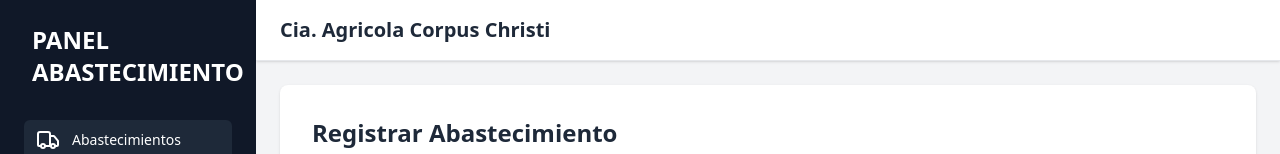
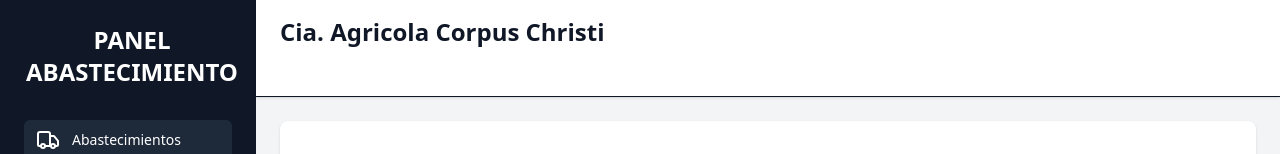
Before and after one commit to Kromatic97/gestion-combustible-frontend, a React (Vite) app in the folder frontend/: page / in a window 1280 px wide. Shown: the top 154 px of the page. Built offline with nearby package versions, Linux system fonts and the light colour scheme; no server answers.

Commit message:
todo actualizado

```diff
--- a/frontend/src/App.jsx
+++ b/frontend/src/App.jsx
@@ -1,3 +1,4 @@
+import { useState, useEffect } from "react";
 import { BrowserRouter as Router, Routes, Route } from "react-router-dom";
 import Layout from "./components/Layout";
 import AbastecimientoForm from "./components/AbastecimientoForm";
@@ -9,13 +10,26 @@ import HistorialAbastecimientos from "./components/HistorialAbastecimientos";
 import HistorialFiltrado from "./components/HistorialFiltrado";
 import DashboardAbastecimiento from "./components/DashboardAbastecimiento";
 
+function App() {
+  const [darkMode, setDarkMode] = useState(() => {
+    return localStorage.getItem("theme") === "dark";
+  });
 
+  useEffect(() => {
+    if (darkMode) {
+      document.documentElement.classList.add("dark");
+      localStorage.setItem("theme", "dark");
+    } else {
+      document.documentElement.classList.remove("dark");
+      localStorage.setItem("theme", "light");
+    }
+  }, [darkMode]);
 
-function App() {
   return (
+    <div className="min-h-screen bg-gray-100 dark:bg-gray-900 text-gray-900 dark:text-white">
       <Router>
         <Routes>
-        <Route element={<Layout />}>
+          <Route element={<Layout toggleDark={() => setDarkMode(!darkMode)} darkMode={darkMode} />}>
             <Route path="/" element={<AbastecimientoForm />} />
             <Route path="/vehiculo" element={<VehiculoForm />} />
             <Route path="/chofer" element={<ChoferForm />} />
@@ -27,6 +41,7 @@ function App() {
           </Route>
         </Routes>
       </Router>
+    </div>
   );
 }
 
--- a/frontend/src/components/Layout.jsx
+++ b/frontend/src/components/Layout.jsx
@@ -1,8 +1,13 @@
-import { useState } from "react";
 import { NavLink, Outlet } from "react-router-dom";
-import {Moon, Sun, Fuel,Home, User, Truck, CalendarArrowDown,} from "lucide-react";
-
-
+import {
+  Moon,
+  Sun,
+  Fuel,
+  Home,
+  User,
+  Truck,
+  CalendarArrowDown,
+} from "lucide-react";
 
 const navItems = [
   { label: "Abastecimientos", icon: <Truck />, to: "/" },
@@ -15,16 +20,14 @@ const navItems = [
   { label: "Dashboard", icon: <Home />, to: "/dashboard" },
 ];
 
-export default function Layout() {
-  const [darkMode, setDarkMode] = useState(false);
-
+export default function Layout({ darkMode, toggleDark }) {
   return (
-    <div className="flex min-h-screen bg-gray-100 text-gray-900">
+    <div className="flex min-h-screen bg-gray-100 dark:bg-gray-900 text-gray-900 dark:text-white transition-colors">
       {/* Sidebar */}
       <aside className="w-64 bg-gray-900 text-white flex flex-col justify-between">
         <div className="p-6">
-          <h1 className="text-2xl font-bold mb-8 flex items-center gap-2">
-            <span className="text-indigo-400"></span> PANEL ABASTECIMIENTO
+          <h1 className="text-2xl font-bold mb-8 flex items-center justify-center text-center gap-2">
+         <span className="text-indigo-400"></span> PANEL ABASTECIMIENTO
           </h1>
 
           <nav className="space-y-1">
@@ -47,9 +50,6 @@ export default function Layout() {
               </NavLink>
             ))}
           </nav>
-
-
-
         </div>
 
         {/* Footer usuario */}
@@ -66,7 +66,7 @@ export default function Layout() {
             </div>
           </div>
           <button
-            onClick={() => setDarkMode(!darkMode)}
+            onClick={toggleDark}
             className="p-2 rounded-full hover:bg-gray-800 text-gray-400 hover:text-white"
           >
             {darkMode ? <Sun size={18} /> : <Moon size={18} />}
@@ -75,9 +75,11 @@ export default function Layout() {
       </aside>
 
       {/* Main content */}
-      <div className="flex-1 flex flex-col bg-gray-100">
-        <header className="flex items-center justify-between px-6 py-4 bg-white border-b border-gray-200 shadow-sm">
-          <h2 className="text-xl font-semibold flex intems-center text-gray-800">Cia. Agricola Corpus Christi</h2>
+      <div className="flex-1 flex flex-col bg-gray-100 dark:bg-gray-800">
+        <header className="flex items-center justify-between px-6 py-4 bg-white dark:bg-gray-900 border-b dark:border-gray-700 shadow-sm">
+          <h1 className="text-2xl font-bold mb-8 flex items-center justify-center text-center gap-2">
+            Cia. Agricola Corpus Christi
+          </h1>
         </header>
 
         <main className="flex-1 p-6 overflow-y-auto">
--- /dev/null
+++ b/frontend/tailwind.config.js
@@ -0,0 +1,12 @@
+// tailwind.config.js
+module.exports = {
+  darkMode: 'class', // Esto activa el modo dark por clase
+  content: [
+    './index.html',
+    './src/**/*.{js,ts,jsx,tsx}',
+  ],
+  theme: {
+    extend: {},
+  },
+  plugins: [],
+};
```
Lines whose indentation alone changed are shown as unchanged.
